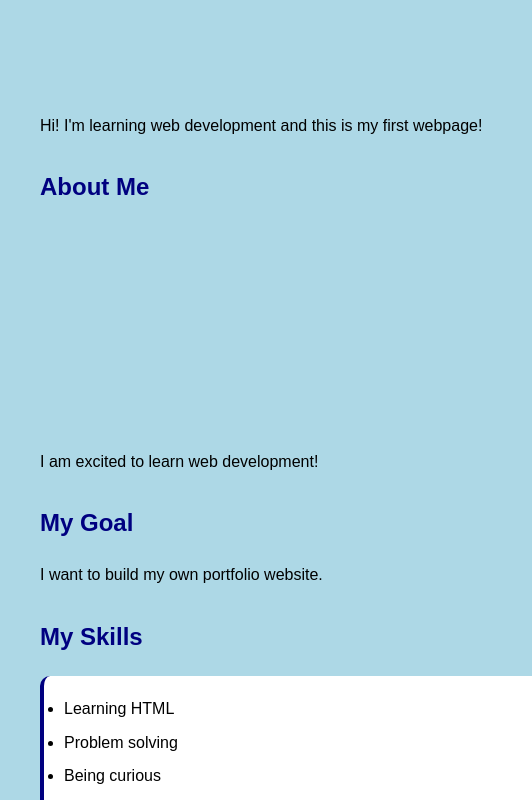
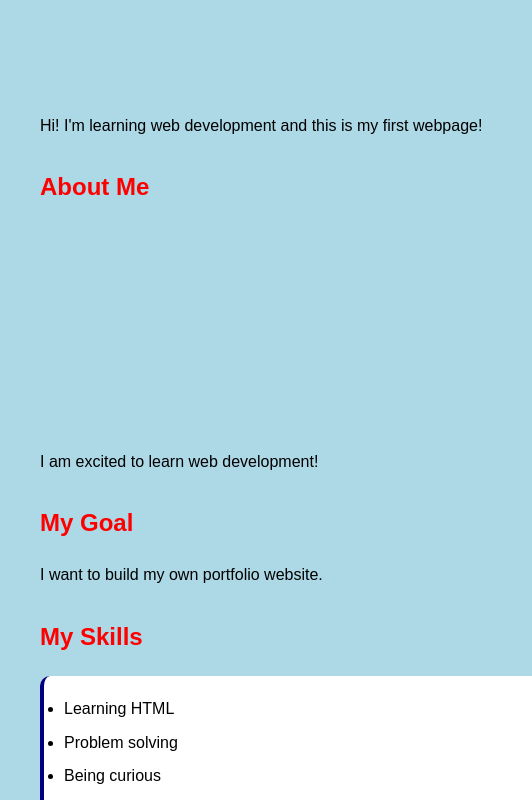
Before and after one commit to amit-mskl/app-dev-basic-to-advanced, a plain HTML site: page index.html in a window 1280 px wide. Shown: the top 800 px of the page, 0-532 px from the left. Drawn offline with Linux system fonts and the light colour scheme.

Commit message:
changing accent color to red

```diff
--- a/index.html
+++ b/index.html
@@ -4,7 +4,7 @@
     <title>My First Page</title>
     <style>
     :root {
-    --accent-blue: navy;
+    --accent-blue: red;
     }
     body {
         background-color: lightblue;
```
